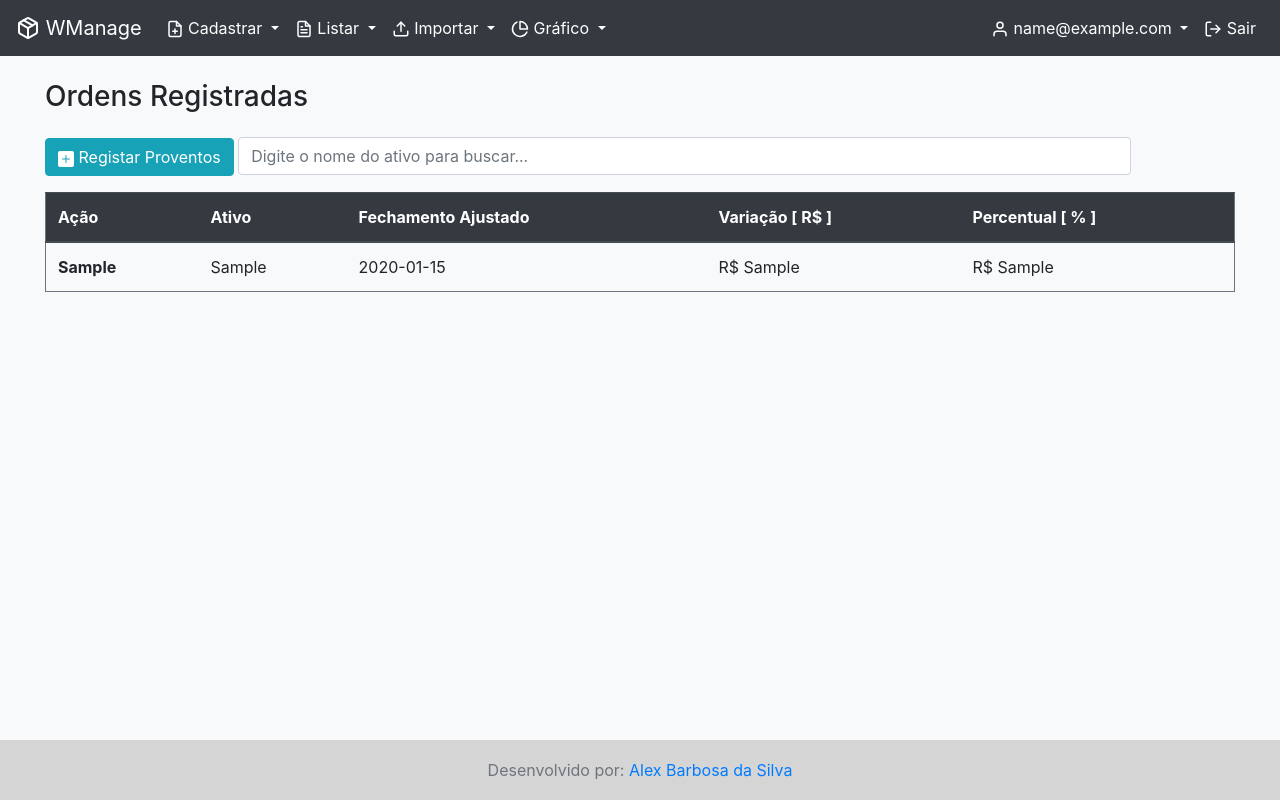
After one commit to alexbarbosa26/wmanage, a Django app: page /listar/base/cotacao/ in a window 1280 px wide. The commit adds this page. Run offline with Django 3.2, Linux system fonts and the light colour scheme; a user stored in the database is signed in; tables that the repository leaves empty hold one stand-in row (values such as "Sample post"); parts of the project's set-up code (start-up, migrations or seed data) failed here and were passed over; some libraries are stand-ins or nearby versions.

Commit message:
first commit

```diff
--- a/cadastro/models.py
+++ b/cadastro/models.py
@@ -40,10 +40,10 @@ class Nota(models.Model):
 class Cotacao(models.Model):
     acao = models.CharField(blank=True, max_length=255)
     ativo = models.CharField(blank=True, max_length=255, unique=True)
-    fechamento_ajustado = models.CharField(blank=True, max_length=255)
+    fechamento_ajustado = models.CharField(blank=True, max_length=255, default=0.00)
     variacao_1 = models.CharField(blank=True, max_length=255, default=0.00)
     variacao_2 = models.CharField(blank=True, max_length=255, default=0.00)
-    status_fechado_aberto = models.CharField(blank=True, max_length=255)
+    status_fechado_aberto = models.CharField(blank=True, max_length=255, default='Aguardando Atualizacao')
     data_instante = models.DateTimeField(auto_now_add=True)
 
 
--- /dev/null
+++ b/cadastro/templates/listar/cotacao.html
@@ -0,0 +1,47 @@
+{% extends 'base.html' %}
+{% load static %}
+{% block title %}WManager{% endblock %}
+
+{% block content %}
+<h3 class="mt-4">Ordens Registradas</h3>
+<a href="{% url 'cadastrar-proventos' %}" class="btn btn-info mt-3 mb-3">
+  <svg width="1em" height="1em" viewBox="0 0 16 16" class="bi bi-plus-square-fill" fill="currentColor" xmlns="http://www.w3.org/2000/svg">
+    <path fill-rule="evenodd" d="M2 0a2 2 0 0 0-2 2v12a2 2 0 0 0 2 2h12a2 2 0 0 0 2-2V2a2 2 0 0 0-2-2H2zm6.5 4.5a.5.5 0 0 0-1 0v3h-3a.5.5 0 0 0 0 1h3v3a.5.5 0 0 0 1 0v-3h3a.5.5 0 0 0 0-1h-3v-3z"/>
+  </svg>
+   Registar Proventos
+</a>
+  <div class="col-9 search-div">
+    <form method="GET" id="filter-form">
+      <input class="form-control" type="text" id="filter" name="filter" placeholder="Digite o nome do ativo para buscar..." value="{{ request.GET.filter }}">
+    </form>
+  </div>
+<div class="table-responsive">
+
+<table id="paginator" class="table table-hover border border-secondary rounded">
+    <thead class="thead-dark">
+      <tr>
+        <th scope="col">Ação</th>
+        <th scope="col">Ativo</th>
+        <th scope="col">Fechamento Ajustado</th>
+        <th scope="col">Variação [ R$ ]</th>
+        <th scope="col">Percentual [ % ]</th>
+      </tr>
+    </thead>
+    <tbody>
+    {% for cotacao in object_list %}
+     <tr>
+        <th scope="row">{{cotacao.acao}}</th>
+        <td>{{cotacao.ativo}}</td>
+        <td>{{cotacao.fechamento_ajustado}}</td>
+        <td>R$ {{cotacao.variacao_1}}</td>
+        <td>R$ {{cotacao.variacao_2}}</td>
+     </tr>
+    {% empty %}
+      <tr>
+        <td colspan="11">Nenhum registro encontrado.</td>
+      </tr>
+     {% endfor %}
+    </tbody>
+  </table>
+</div>
+{% endblock %}
--- a/cadastro/urls.py
+++ b/cadastro/urls.py
@@ -1,14 +1,14 @@
 from django.urls import path
-from .views import NotaCreate, NotaList, NotaUpdate, NotaDelete, ProventosCreate, ProventosList, ProventosUpdate, ProventosDelete, CarteiraChart
+from .views import CotacaoList, NotaCreate, NotaList, NotaUpdate, NotaDelete, ProventosCreate, ProventosList, ProventosUpdate, ProventosDelete, CarteiraChart
 from . import views
 
 urlpatterns = [
-    path('', views.index, name='index'),
     path('cadastrar/ativos/', NotaCreate.as_view(), name='cadastrar-nota'),
     path('cadastrar/proventos/', ProventosCreate.as_view(), name='cadastrar-proventos'),
 
     path('listar/ativos/', NotaList.as_view(), name='listar-ordens'),
     path('listar/proventos/', ProventosList.as_view(), name='listar-proventos'),
+    path('listar/base/cotacao/', CotacaoList.as_view(), name='listar-cotacao'),
 
     path('editar/ativo/<int:pk>/', NotaUpdate.as_view(), name='editar-nota'),
     path('editar/proventos/<int:pk>/', ProventosUpdate.as_view(), name='editar-provento'),
--- a/cadastro/views.py
+++ b/cadastro/views.py
@@ -17,9 +17,6 @@ import locale
 
 #Set Locale
 locale.setlocale(locale.LC_ALL, 'pt_BR')
-
-def index(request):
-    return HttpResponse("Hello, world. You're at the polls index.")
 
 #Create
 class NotaCreate(LoginRequiredMixin, SuccessMessageMixin, CreateView):
@@ -45,8 +42,10 @@ class NotaCreate(LoginRequiredMixin, SuccessMessageMixin, CreateView):
     success_message = "%(ativo)s registrado com sucesso!"
 
     def form_valid(self, form):
-        ativo_reg = Ativo.objects.values().filter(ativo=form.cleaned_data['ativo'], user=self.request.user)
+        ativo_reg = Ativo.objects.values().filter(ativo__icontains=form.cleaned_data['ativo'], user=self.request.user)
         ativo_reg = list(ativo_reg)
+        cotacao_reg = Cotacao.objects.values().filter(ativo__icontains=form.cleaned_data['ativo'])
+        cotacao_reg = list(cotacao_reg)
 
         if ativo_reg == [] and form.cleaned_data['tipo'] == 'V':
             context ={
@@ -54,10 +53,21 @@ class NotaCreate(LoginRequiredMixin, SuccessMessageMixin, CreateView):
             }
             return render(self.request, 'error.html', context)
 
-        elif ativo_reg == [] and form.cleaned_data['tipo'] == 'C' and form.cleaned_data['quantidade'] > 0:
+        elif ativo_reg == [] and form.cleaned_data['tipo'] == 'C' and form.cleaned_data['quantidade'] > 0 and cotacao_reg == []:
             Ativo.objects.create(ativo=form.cleaned_data['ativo'],  quantidade=form.cleaned_data['quantidade'], preco_total=form.cleaned_data['quantidade']*form.cleaned_data['preco'], user=self.request.user)
+            Cotacao.objects.create(acao=form.cleaned_data['identificador'], ativo=form.cleaned_data['ativo'])
 
-        elif form.cleaned_data['tipo'] == 'C' and form.cleaned_data['quantidade'] > 0 :
+        elif ativo_reg == [] and form.cleaned_data['tipo'] == 'C' and form.cleaned_data['quantidade'] > 0 and cotacao_reg != []:
+            Ativo.objects.create(ativo=form.cleaned_data['ativo'],  quantidade=form.cleaned_data['quantidade'], preco_total=form.cleaned_data['quantidade']*form.cleaned_data['preco'], user=self.request.user)
+            Cotacao.objects.create(acao=form.cleaned_data['identificador'], ativo=form.cleaned_data['ativo'])
+
+        elif form.cleaned_data['tipo'] == 'C' and form.cleaned_data['quantidade'] > 0 and cotacao_reg == []:
+            ativo_reg[0]['quantidade'] = ativo_reg[0]['quantidade'] + form.cleaned_data['quantidade']
+            ativo_reg[0]['preco_total'] = ativo_reg[0]['preco_total'] + (form.cleaned_data['quantidade']*form.cleaned_data['preco'])
+            Ativo.objects.filter(ativo=form.cleaned_data['ativo'], user=self.request.user).update(ativo=form.cleaned_data['ativo'], quantidade=ativo_reg[0]['quantidade'], preco_total=ativo_reg[0]['preco_total'], user=self.request.user)
+            Cotacao.objects.create(acao=form.cleaned_data['identificador'], ativo=form.cleaned_data['ativo'])
+
+        elif form.cleaned_data['tipo'] == 'C' and form.cleaned_data['quantidade'] > 0 and cotacao_reg != []:
             ativo_reg[0]['quantidade'] = ativo_reg[0]['quantidade'] + form.cleaned_data['quantidade']
             ativo_reg[0]['preco_total'] = ativo_reg[0]['preco_total'] + (form.cleaned_data['quantidade']*form.cleaned_data['preco'])
             Ativo.objects.filter(ativo=form.cleaned_data['ativo'], user=self.request.user).update(ativo=form.cleaned_data['ativo'], quantidade=ativo_reg[0]['quantidade'], preco_total=ativo_reg[0]['preco_total'], user=self.request.user)
@@ -389,3 +399,19 @@ class CarteiraChart(LoginRequiredMixin, TemplateView):
         }
 
         return context
+
+
+# List Cotação
+class CotacaoList(LoginRequiredMixin, ListView):
+    login_url = reverse_lazy('account_login')
+    model = Cotacao
+    template_name = 'listar/cotacao.html'
+
+    def get_queryset(self):
+        filter = self.request.GET.get('filter')
+
+        if filter:
+            self.object_list = Cotacao.objects.filter(ativo__icontains=filter)
+        else:
+            self.object_list = Cotacao.objects.all()
+        return self.object_list
--- /dev/null
+++ b/static/js/scripts.js
@@ -0,0 +1,11 @@
+$( document ).ready(function() {
+
+    var filterBtn = $('#filter-btn');
+    var filterForm = $('#filter-form');
+
+    $(filterBtn).on('click', function() {
+        filterForm.submit();
+    });
+
+
+});
--- a/static/style/main.css
+++ b/static/style/main.css
@@ -137,3 +137,19 @@
   text-rendering: auto;
   line-height: 1;
 }
+
+/* Search */
+
+.fas.fa-search {
+  position:fixed;
+  top: 12px;
+  right: 26px;
+  cursor: pointer;
+}
+
+.search-div {
+  padding: 0;
+  margin-top: 15px;
+  margin-bottom: 15px;
+  display: inline-block;
+}
--- a/templates/base.html
+++ b/templates/base.html
@@ -17,6 +17,7 @@
     <link rel="stylesheet" type="text/css" href="{% static 'style/dashboard.css' %}">
     <link rel="stylesheet" type="text/css" href="{% static 'style/main.css' %}">
     <script src="https://cdnjs.cloudflare.com/ajax/libs/Chart.js/2.4.0/Chart.bundle.js"></script>
+
     <title>{% block title %}{% endblock %}</title>
 </head>
 <body class="bg-light">
@@ -65,6 +66,10 @@
                     <span data-feather="file"></span>
                     Proventos
                   </a>
+                  <a class="dropdown-item" href="{% url 'listar-cotacao' %}">
+                    <span data-feather="file"></span>
+                    Cotacao
+                  </a>
                 </div>
               </li>
               <li class="nav-item dropdown active">
@@ -101,7 +106,6 @@
               </li>
             {% endif %}
             </ul>
-
 
             <ul class="navbar-nav">
                 {% if user.is_authenticated %}
@@ -179,5 +183,6 @@
       feather.replace()
     </script>
     <script src={% static 'js/main.js' %}></script>
+    <script src={% static 'js/scripts.js' %}></script>
     </body>
 </html>
```
